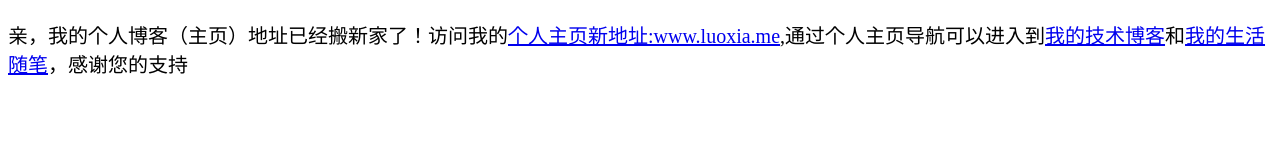
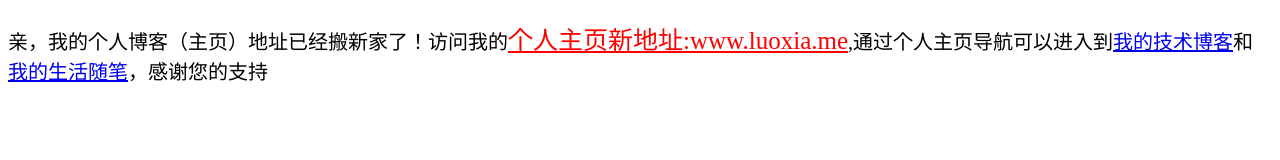
Before and after one commit to Iluoxia/Iluoxia.github.io, a plain HTML site: page index.html in a window 1280 px wide. Drawn offline with Linux system fonts and the light colour scheme.

Commit message:
Update index.html

```diff
--- a/index.html
+++ b/index.html
@@ -5,7 +5,7 @@
     <title>旧地址</title>
   </head>
   <body>
-    <p style="font-size:20px">亲，我的个人博客（主页）地址已经搬新家了！访问我的<a href="http://luoxia.me">个人主页新地址:www.luoxia.me</a>,通过个人主页导航可以进入到<a href="http://luoxia.me/code">我的技术博客</a>和<a href="http://luoxia.me/life">我的生活随笔</a>，感谢您的支持
+    <p style="font-size:20px">亲，我的个人博客（主页）地址已经搬新家了！访问我的<a style="font-size:25px;color:red"href="http://luoxia.me">个人主页新地址:www.luoxia.me</a>,通过个人主页导航可以进入到<a href="http://luoxia.me/code">我的技术博客</a>和<a href="http://luoxia.me/life">我的生活随笔</a>，感谢您的支持
     </p>
     </body>
     </html>
```
